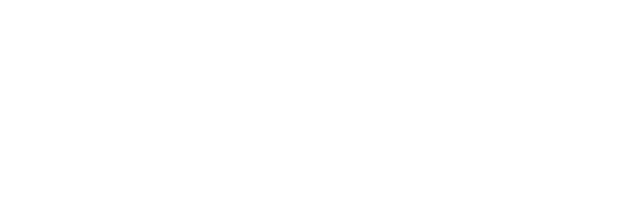
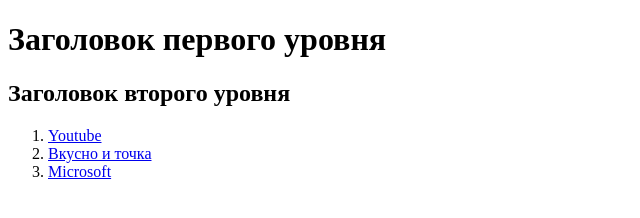
Before and after one commit to breathingAgain/task-html, a website: page src/index.html in a window 1280 px wide. Shown: the whole page, without its empty margins (0-640 px from the left). Drawn offline with Linux system fonts and the light colour scheme.

Commit message:
Задание по HTML

```diff
--- a/src/index.html
+++ b/src/index.html
@@ -3,5 +3,13 @@
     <head>
         <title>HTML</title>
     </head>
-    <body></body>
+    <body>
+        <h1>Заголовок первого уровня</h1>
+        <h2>Заголовок второго уровня</h2>
+        <ol>
+            <li><a href="https://www.youtube.com/">Youtube</a></li>
+            <li><a href="https://vkusnoitochka.ru/">Вкусно и точка</a></li>
+            <li><a href="https://www.microsoft.com/ru-ru/">Microsoft</a></li>
+        </ol>
+    </body>
 </html>
```
Also changed, not shown: 1 other file.
